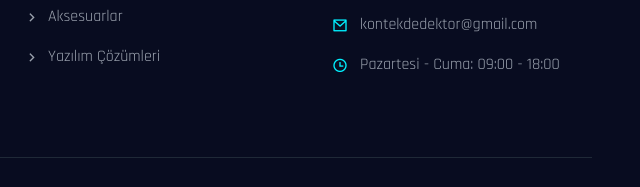
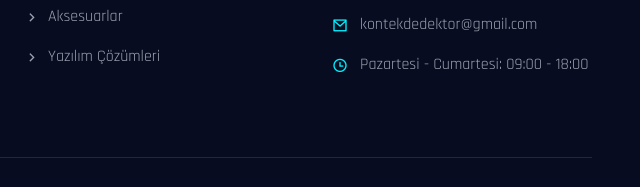
Before and after one commit to kontekgit/kontekdedektor, a plain HTML site: page index.html in a window 1280 px wide. Shown: the part 8955-9142 px from the top of the page, 640-1280 px from the left. Drawn offline with nearby package versions, Linux system fonts and the light colour scheme.

Commit message:
Update index.html

```diff
--- a/index.html
+++ b/index.html
@@ -1522,7 +1522,7 @@
           </li>
           <li class="flex items-center">
             <i class="ri-time-line text-primary mr-3"></i>
-            <span class="text-gray-400" data-tr="Pazartesi - Cuma: 09:00 - 18:00" data-en="Monday - Friday: 09:00 - 18:00">Pazartesi - Cuma: 09:00 - 18:00</span>
+            <span class="text-gray-400" data-tr="Pazartesi - Cumartesi: 09:00 - 18:00" data-en="Monday - Saturday: 09:00 - 18:00">Pazartesi - Cuma: 09:00 - 18:00</span>
           </li>
         </ul>
       </div>
```
